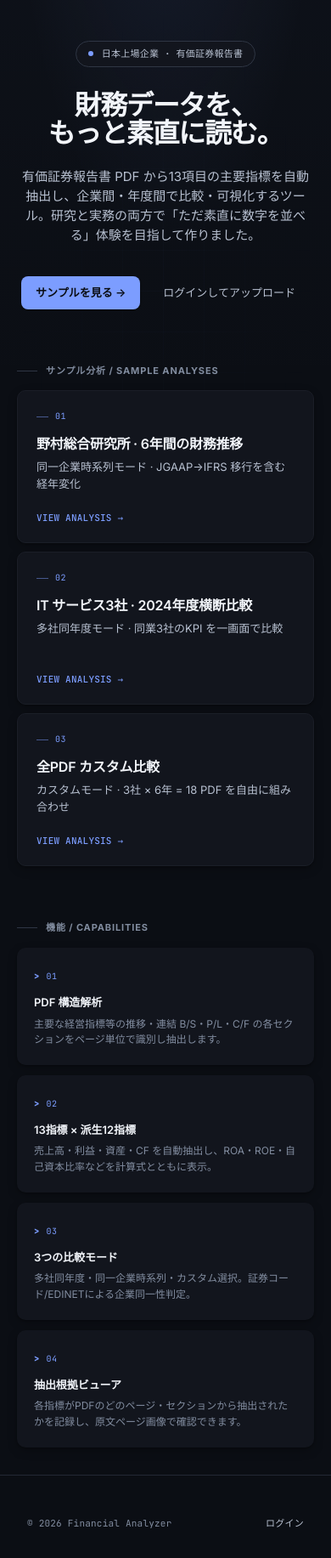
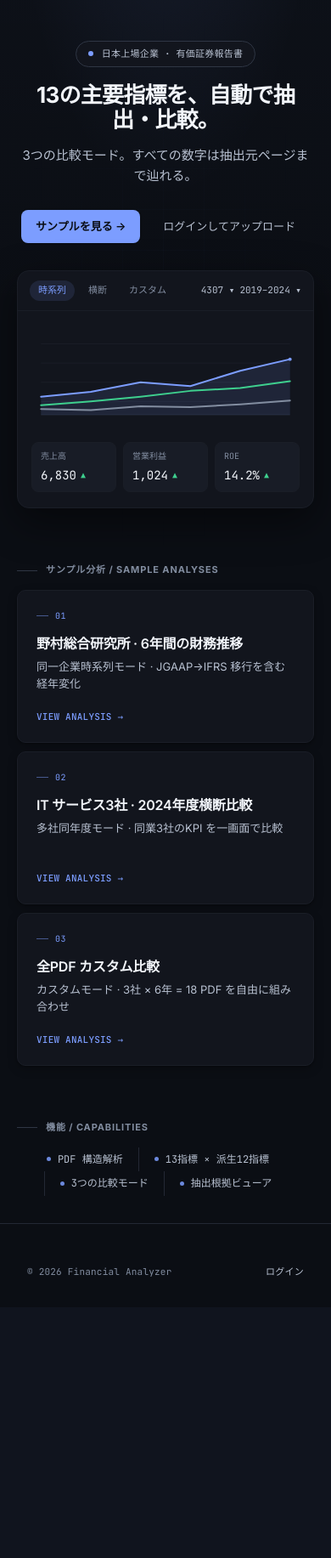
Before and after one commit to Kazaav/Financial_Analyzer, a FastAPI app: page / in a window 390 px wide. Shown: the part 90-1923 px from the top of the page at 85% size. After the commit the page ends 1592 px from the top, so only its background shows below. Run offline with FastAPI, Linux system fonts and the light colour scheme.

Commit message:
feat(ui): redesign landing as a product-led "data terminal" hero
- replace the big two-line slogan + long sub paragraph with a compact
  hero: eyebrow + one short headline + one-line subline, paired with a
  hand-crafted, theme-aware SVG analysis-preview card (mode tabs, mini
  multi-series chart, metric chips) — financial-terminal aesthetic
- collapse the 4-card capability grid (with descriptions) into a slim
  mono spec strip (titles only)
- new .landing-hero (2-col), .hero-preview/.hp-*, .landing-spec* CSS;
  delete .capability*; all token-themed (dark+light) + responsive
- i18n: single landing.headline (was line1/line2) + shortened landing.sub
  (ja/en/zh); drop now-unused headline.line1/2 and cap*.desc
- cache-bust assets ?v=20260614b -> 20260614c across all templates

Co-Authored-By: Claude Opus 4.8 <noreply@anthropic.com>

```diff
--- a/static/styles.css
+++ b/static/styles.css
@@ -312,30 +312,65 @@ input[type="radio"]{accent-color:var(--accent)}
 .lang-switch .lang-opt.is-active{background:var(--accent);color:#0a0d13}
 
 .landing-hero{
-  max-width:1240px;margin:0 auto;padding:96px 32px 64px;
-  text-align:center;
+  max-width:1240px;margin:0 auto;padding:72px 32px 56px;
+  display:grid;grid-template-columns:0.9fr 1.1fr;gap:48px;align-items:center;
 }
+.landing-hero-text{text-align:left;min-width:0}
+.landing-hero-visual{min-width:0}
 .landing-eyebrow{
   display:inline-flex;align-items:center;gap:10px;
   padding:6px 14px;border:1px solid var(--bd-strong);border-radius:999px;
   background:var(--bg-elev-1);color:var(--t2);
   font-family:var(--font-mono);
   font-size:11px;font-weight:500;letter-spacing:.02em;
-  margin-bottom:28px;
+  margin-bottom:20px;
 }
 .landing-eyebrow::before{
   content:"";width:6px;height:6px;border-radius:50%;
   background:var(--accent);
 }
 .landing-headline{
-  font-size:clamp(40px,6vw,64px);font-weight:700;letter-spacing:-.04em;line-height:1.04;
-  color:var(--t1);margin-bottom:22px;
+  font-size:clamp(26px,3.4vw,40px);font-weight:700;letter-spacing:-.03em;line-height:1.12;
+  color:var(--t1);margin-bottom:16px;
 }
 .landing-sub{
-  font-size:18px;color:var(--t2);max-width:620px;margin:0 auto 36px;
-  line-height:1.55;
+  font-size:15px;color:var(--t2);max-width:none;margin:0 0 28px;
+  line-height:1.6;
 }
-.landing-cta-row{display:flex;justify-content:center;gap:10px;flex-wrap:wrap}
+.landing-cta-row{display:flex;gap:10px;flex-wrap:wrap}
+
+/* Hero analysis preview — the "data terminal" */
+.hero-preview{
+  background:var(--bg-elev-1);border:1px solid var(--bd-soft);border-radius:var(--r-lg);
+  box-shadow:var(--sh-lg);overflow:hidden;
+}
+.hp-chrome{
+  display:flex;align-items:center;gap:6px;
+  padding:11px 14px;border-bottom:1px solid var(--bd-soft);
+  font-family:var(--font-mono);font-size:11px;color:var(--t3);
+}
+.hp-tab{padding:3px 10px;border-radius:var(--r-pill);color:var(--t3)}
+.hp-tab.is-active{color:var(--accent);background:var(--accent-dim)}
+.hp-sel{color:var(--t2)}
+.hp-body{padding:16px 16px 18px}
+.hp-chart{width:100%;height:auto;display:block}
+.hp-grid{stroke:var(--svg-grid);stroke-width:1}
+.hp-axis{stroke:var(--svg-axis);stroke-width:1}
+.hp-area{fill:var(--accent-dim)}
+.hp-series{fill:none;stroke-width:2;vector-effect:non-scaling-stroke;stroke-linejoin:round;stroke-linecap:round}
+.hp-a{stroke:var(--accent)}
+.hp-b{stroke:var(--plus)}
+.hp-c{stroke:var(--t3)}
+.hp-dot{fill:var(--accent)}
+.hp-chips{display:grid;grid-template-columns:repeat(3,1fr);gap:8px;margin-top:14px}
+.hp-chip{
+  background:var(--bg-elev-2);border:1px solid var(--bd-soft);
+  border-radius:var(--r-sm);padding:8px 10px;
+}
+.hp-chip-l{font-family:var(--font-mono);font-size:10px;color:var(--t3);margin-bottom:3px}
+.hp-chip-v{font-family:var(--font-mono);font-size:14px;color:var(--t1);display:flex;align-items:center;gap:5px}
+.hp-chip-v .up{color:var(--plus);font-size:10px}
+.hp-chip-v .down{color:var(--minus);font-size:10px}
 
 .landing-section{max-width:1240px;margin:0 auto;padding:48px 32px}
 .landing-section-label{
@@ -384,15 +419,14 @@ input[type="radio"]{accent-color:var(--accent)}
 }
 .demo-card:hover .demo-card-arrow{gap:10px}
 
-.capability-grid{display:grid;grid-template-columns:repeat(4,1fr);gap:12px}
-.capability{padding:20px;background:var(--bg-elev-1);border-radius:var(--r);box-shadow:var(--sh)}
-.capability-num{
-  font-family:var(--font-mono);font-size:10px;color:var(--accent);margin-bottom:12px;
-  display:inline-flex;align-items:center;gap:8px;letter-spacing:.05em;
+.landing-spec{display:flex;flex-wrap:wrap;align-items:center;gap:0;margin-top:4px}
+.landing-spec-item{
+  display:inline-flex;align-items:center;gap:8px;
+  font-family:var(--font-mono);font-size:12px;color:var(--t2);
+  padding:6px 18px;border-left:1px solid var(--bd);line-height:1.4;
 }
-.capability-num::before{content:">";color:var(--accent);font-weight:600}
-.capability-title{font-size:13px;font-weight:600;color:var(--t1);margin-bottom:6px;letter-spacing:-.005em}
-.capability-desc{font-size:12px;color:var(--t3);line-height:1.55}
+.landing-spec-item::before{content:"";width:5px;height:5px;border-radius:50%;background:var(--accent);opacity:.85;flex-shrink:0}
+.landing-spec-item:first-child{padding-left:0;border-left:0}
 
 .landing-foot{
   max-width:1240px;margin:0 auto;padding:48px 32px 32px;
@@ -403,11 +437,14 @@ input[type="radio"]{accent-color:var(--accent)}
 .landing-foot a{color:var(--t2);margin-left:18px}
 
 @media(max-width:900px){
-  .landing-headline{font-size:38px}
-  .landing-sub{font-size:15px}
+  .landing-hero{grid-template-columns:1fr;gap:32px;padding:56px 24px 40px}
+  .landing-hero-text{text-align:center}
+  .landing-hero-visual{order:2}
+  .landing-eyebrow{margin-bottom:18px}
+  .landing-sub{margin-inline:auto}
+  .landing-cta-row{justify-content:center}
   .demo-grid{grid-template-columns:1fr}
-  .capability-grid{grid-template-columns:repeat(2,1fr)}
-  .landing-hero{padding:64px 24px 48px}
+  .landing-spec{justify-content:center}
 }
 
 /* ══════════════════════════════════════════════════════════════════
@@ -1219,9 +1256,7 @@ input[type="radio"]{accent-color:var(--accent)}
   .kpi-strip,.home-grid{grid-template-columns:1fr}
   .category-switch-bar{flex-wrap:wrap}
   .doc-review .edit-grid{grid-template-columns:1fr}
-  .landing-headline{font-size:32px}
   .demo-grid{grid-template-columns:1fr;gap:10px}
-  .capability-grid{grid-template-columns:1fr}
   .main-top{padding:8px 12px;flex-wrap:wrap;gap:8px}
   .tab-panel{padding:14px}
   .echart-host{height:240px}
--- a/templates/account.html
+++ b/templates/account.html
@@ -19,7 +19,7 @@
     });
   })();
   </script>
-  <link rel="stylesheet" href="/static/styles.css?v=20260614b">
+  <link rel="stylesheet" href="/static/styles.css?v=20260614c">
 </head>
 <body>
 <div class="home-wrap">
--- a/templates/admin_users.html
+++ b/templates/admin_users.html
@@ -19,7 +19,7 @@
     });
   })();
   </script>
-  <link rel="stylesheet" href="/static/styles.css?v=20260614b">
+  <link rel="stylesheet" href="/static/styles.css?v=20260614c">
 </head>
 <body>
 <div class="home-wrap">
--- a/templates/analysis.html
+++ b/templates/analysis.html
@@ -19,7 +19,7 @@
     });
   })();
   </script>
-  <link rel="stylesheet" href="/static/styles.css?v=20260614b">
+  <link rel="stylesheet" href="/static/styles.css?v=20260614c">
 </head>
 <body>
 {% macro info(key) -%}
@@ -788,7 +788,7 @@
 </div>
 
 <script src="https://cdn.jsdelivr.net/npm/echarts@5.5.0/dist/echarts.min.js"></script>
-<script src="/static/chart.js?v=20260614b"></script>
-<script src="/static/uploader.js?v=20260614b"></script>
+<script src="/static/chart.js?v=20260614c"></script>
+<script src="/static/uploader.js?v=20260614c"></script>
 </body>
 </html>
--- a/templates/index.html
+++ b/templates/index.html
@@ -19,7 +19,7 @@
     });
   })();
   </script>
-  <link rel="stylesheet" href="/static/styles.css?v=20260614b">
+  <link rel="stylesheet" href="/static/styles.css?v=20260614c">
 </head>
 <body>
 <div class="home-wrap">
@@ -150,6 +150,6 @@
   {% endif %}
 
 </div>
-<script src="/static/uploader.js?v=20260614b"></script>
+<script src="/static/uploader.js?v=20260614c"></script>
 </body>
 </html>
--- a/templates/landing.html
+++ b/templates/landing.html
@@ -20,7 +20,7 @@
     });
   })();
   </script>
-  <link rel="stylesheet" href="/static/styles.css?v=20260614b">
+  <link rel="stylesheet" href="/static/styles.css?v=20260614c">
 </head>
 <body>
 <div class="landing">
@@ -49,12 +49,44 @@
   </nav>
 
   <section class="landing-hero">
-    <div class="landing-eyebrow">{{ t('landing.eyebrow') }}</div>
-    <h1 class="landing-headline">{{ t('landing.headline.line1') }}<br>{{ t('landing.headline.line2') }}</h1>
-    <p class="landing-sub">{{ t('landing.sub') }}</p>
-    <div class="landing-cta-row">
-      <a class="button primary" href="#demos">{{ t('landing.cta.samples') }} →</a>
-      <a class="button ghost" href="/login">{{ t('landing.cta.login') }}</a>
+    <div class="landing-hero-text">
+      <div class="landing-eyebrow">{{ t('landing.eyebrow') }}</div>
+      <h1 class="landing-headline">{{ t('landing.headline') }}</h1>
+      <p class="landing-sub">{{ t('landing.sub') }}</p>
+      <div class="landing-cta-row">
+        <a class="button primary" href="#demos">{{ t('landing.cta.samples') }} →</a>
+        <a class="button ghost" href="/login">{{ t('landing.cta.login') }}</a>
+      </div>
+    </div>
+    <div class="landing-hero-visual">
+      <div class="hero-preview" role="img" aria-label="{{ t('landing.eyebrow') }}">
+        <div class="hp-chrome">
+          <span class="hp-tab is-active">時系列</span>
+          <span class="hp-tab">横断</span>
+          <span class="hp-tab">カスタム</span>
+          <span class="hp-sel" style="margin-left:auto">4307 ▾</span>
+          <span class="hp-sel">2019–2024 ▾</span>
+        </div>
+        <div class="hp-body">
+          <svg class="hp-chart" viewBox="0 0 560 220" preserveAspectRatio="xMidYMid meet" aria-hidden="true">
+            <line class="hp-grid" x1="20" y1="40" x2="540" y2="40"/>
+            <line class="hp-grid" x1="20" y1="80" x2="540" y2="80"/>
+            <line class="hp-grid" x1="20" y1="120" x2="540" y2="120"/>
+            <line class="hp-grid" x1="20" y1="160" x2="540" y2="160"/>
+            <line class="hp-axis" x1="20" y1="188" x2="540" y2="188"/>
+            <path class="hp-area" d="M20,150 L124,140 L228,120 L332,128 L436,96 L540,72 L540,188 L20,188 Z"/>
+            <polyline class="hp-series hp-c" points="20,176 124,178 228,170 332,172 436,166 540,158"/>
+            <polyline class="hp-series hp-b" points="20,168 124,160 228,150 332,138 436,132 540,118"/>
+            <polyline class="hp-series hp-a" points="20,150 124,140 228,120 332,128 436,96 540,72"/>
+            <circle class="hp-dot" cx="540" cy="72" r="3.5"/>
+          </svg>
+          <div class="hp-chips">
+            <div class="hp-chip"><div class="hp-chip-l">売上高</div><div class="hp-chip-v">6,830 <span class="up">▲</span></div></div>
+            <div class="hp-chip"><div class="hp-chip-l">営業利益</div><div class="hp-chip-v">1,024 <span class="up">▲</span></div></div>
+            <div class="hp-chip"><div class="hp-chip-l">ROE</div><div class="hp-chip-v">14.2% <span class="up">▲</span></div></div>
+          </div>
+        </div>
+      </div>
     </div>
   </section>
 
@@ -74,27 +106,11 @@
 
   <section class="landing-section">
     <div class="landing-section-label">{{ t('landing.section.capabilities') }}</div>
-    <div class="capability-grid">
-      <div class="capability">
-        <div class="capability-num">01</div>
-        <div class="capability-title">{{ t('landing.cap1.title') }}</div>
-        <div class="capability-desc">{{ t('landing.cap1.desc') }}</div>
-      </div>
-      <div class="capability">
-        <div class="capability-num">02</div>
-        <div class="capability-title">{{ t('landing.cap2.title') }}</div>
-        <div class="capability-desc">{{ t('landing.cap2.desc') }}</div>
-      </div>
-      <div class="capability">
-        <div class="capability-num">03</div>
-        <div class="capability-title">{{ t('landing.cap3.title') }}</div>
-        <div class="capability-desc">{{ t('landing.cap3.desc') }}</div>
-      </div>
-      <div class="capability">
-        <div class="capability-num">04</div>
-        <div class="capability-title">{{ t('landing.cap4.title') }}</div>
-        <div class="capability-desc">{{ t('landing.cap4.desc') }}</div>
-      </div>
+    <div class="landing-spec">
+      <span class="landing-spec-item">{{ t('landing.cap1.title') }}</span>
+      <span class="landing-spec-item">{{ t('landing.cap2.title') }}</span>
+      <span class="landing-spec-item">{{ t('landing.cap3.title') }}</span>
+      <span class="landing-spec-item">{{ t('landing.cap4.title') }}</span>
     </div>
   </section>
 
--- a/templates/login.html
+++ b/templates/login.html
@@ -19,7 +19,7 @@
     });
   })();
   </script>
-  <link rel="stylesheet" href="/static/styles.css?v=20260614b">
+  <link rel="stylesheet" href="/static/styles.css?v=20260614c">
 </head>
 <body>
 <div class="auth-hero">
--- a/templates/register.html
+++ b/templates/register.html
@@ -19,7 +19,7 @@
     });
   })();
   </script>
-  <link rel="stylesheet" href="/static/styles.css?v=20260614b">
+  <link rel="stylesheet" href="/static/styles.css?v=20260614c">
 </head>
 <body>
 <div class="auth-hero">
```
Also changed, not shown: app/i18n.py (+6 -21 lines).
